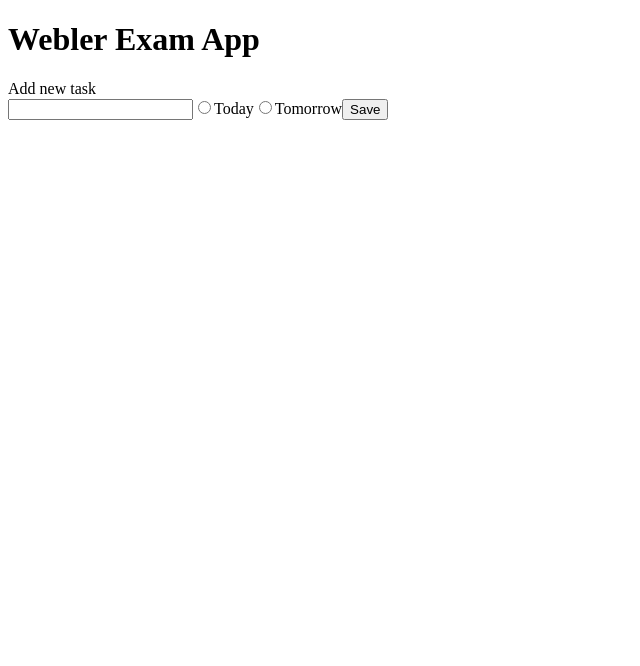
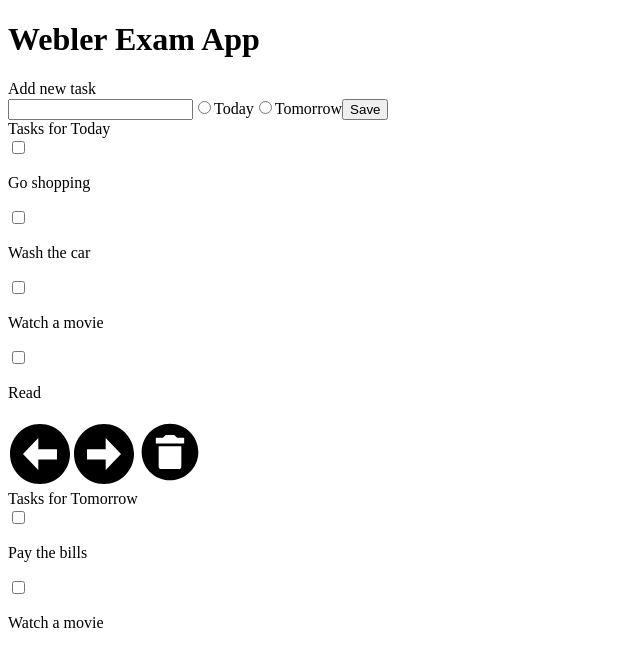
Before and after one commit to maszab/examapp, an Angular app: page / in a window 1280 px wide. Shown: the top 666 px of the page, without its empty margins (0-640 px from the left). Built offline with nearby package versions, Linux system fonts and the light colour scheme.

Commit message:
Added left arrow, right arrow, trash bin icons

```diff
--- a/src/app/app.component.html
+++ b/src/app/app.component.html
@@ -1,6 +1,6 @@
 <h1>Webler Exam App</h1>
 
-<div class="container">
+<div class="app-container">
     <div class="input-container">
         <div class="input-header">Add new task</div>
         <div class="input-field">
@@ -12,18 +12,54 @@
             <button type="button">Save</button>
         </div>
     </div>
-    <div class="management-field">
+    <div class="management-container">
         <div class="today-list">
-
+            <div class="input-header">Tasks for Today</div>
+            <div class="task-card">
+                <input type="checkbox">
+                <p>Go shopping</p>
+            </div>
+            <div class="task-card">
+                <input type="checkbox">
+                <p>Wash the car</p>
+            </div>
+            <div class="task-card">
+                <input type="checkbox">
+                <p>Watch a movie</p>
+            </div>
+            <div class="task-card">
+                <input type="checkbox">
+                <p>Read</p>
+            </div>
         </div>
         <div class="button-field">
+            <svg xmlns="http://www.w3.org/2000/svg" width="64" height="64" viewBox="0 0 64 64">
+                <path fill="currentColor"
+                    d="M32 2C15.432 2 2 15.432 2 32c0 16.568 13.432 30 30 30s30-13.432 30-30C62 15.432 48.568 2 32 2m17 35.428H30.307V48L15 32l15.307-16v11.143H49z" />
+            </svg>
+            <svg xmlns="http://www.w3.org/2000/svg" width="64" height="64" viewBox="0 0 64 64">
+                <path fill="currentColor"
+                    d="M32 2C15.432 2 2 15.432 2 32c0 16.568 13.432 30 30 30s30-13.432 30-30C62 15.432 48.568 2 32 2m1.693 46V37.428H15V27.143h18.693V16L49 32z" />
+            </svg>
 
+
+
+
+            <svg xmlns="http://www.w3.org/2000/svg" width="68" height="68" viewBox="0 0 24 24">
+                <path fill="currentColor"
+                    d="M12 2c5.53 0 10 4.47 10 10s-4.47 10-10 10S2 17.53 2 12S6.47 2 12 2m5 5h-2.5l-1-1h-3l-1 1H7v2h10zM9 18h6a1 1 0 0 0 1-1v-7H8v7a1 1 0 0 0 1 1" />
+            </svg>
         </div>
         <div class="tomorrow-list">
-
+            <div class="input-header">Tasks for Tomorrow</div>
+            <div class="task-card">
+                <input type="checkbox">
+                <p>Pay the bills</p>
+            </div>
+            <div class="task-card">
+                <input type="checkbox">
+                <p>Watch a movie</p>
+            </div>
         </div>
-
     </div>
-
-
 </div>
```
